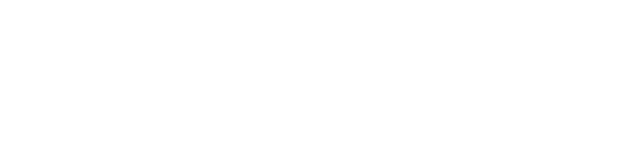
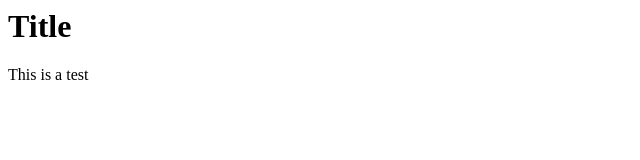
Before and after one commit to rpanichakit/mytest, a plain HTML site: page index.html in a window 1280 px wide. Shown: the whole page, without its empty margins (0-640 px from the left). Drawn offline with Linux system fonts and the light colour scheme.

Commit message:
updating index.html

```diff
--- a/index.html
+++ b/index.html
@@ -1,2 +1,8 @@
 <html>
+	<head>
+	</head>
+	<body>
+		<h1>Title</h1>
+		<p>This is a test</p>
+	</body>
 </html>
```
